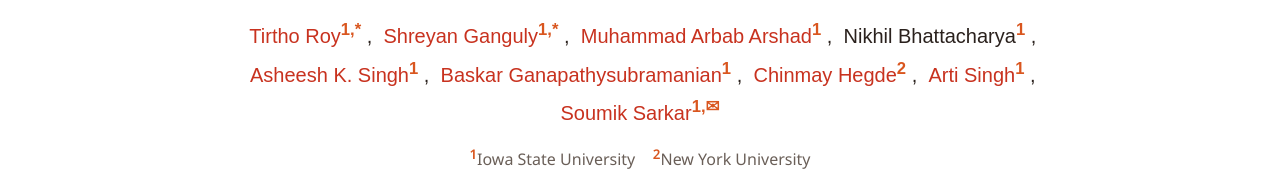
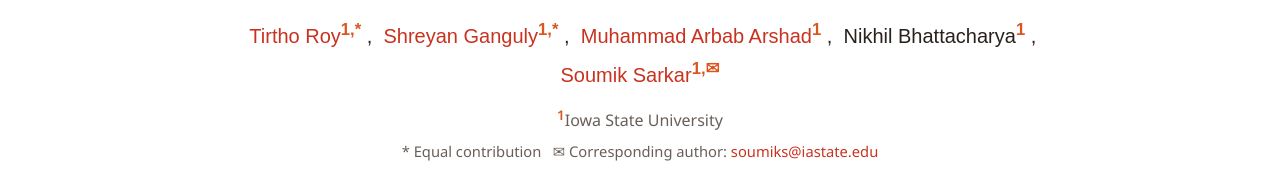
Before and after one commit to MACE-Bench/MACE-Bench.github.io, a plain HTML site: page index.html in a window 1280 px wide. Shown: the part 398-575 px from the top of the page. Drawn offline with Linux system fonts and the light colour scheme; a web font is replaced by a local one.

Commit message:
Author list: five authors, all Iowa State University
Co-Authored-By: Claude Opus 5.5 <noreply@anthropic.com>

```diff
--- a/index.html
+++ b/index.html
@@ -48,13 +48,9 @@
 <span class="author-block"><a href="https://www.linkedin.com/in/shreyan-ganguly-467882191/" target="_blank" rel="noopener">Shreyan Ganguly</a><sup>1,*</sup></span>,
 <span class="author-block"><a href="https://www.linkedin.com/in/arbab-arshad/" target="_blank" rel="noopener">Muhammad Arbab Arshad</a><sup>1</sup></span>,
 <span class="author-block">Nikhil Bhattacharya<sup>1</sup></span>,
-<span class="author-block"><a href="https://www.agron.iastate.edu/people/singh-asheesh/" target="_blank" rel="noopener">Asheesh K. Singh</a><sup>1</sup></span>,
-<span class="author-block"><a href="https://www.engineering.iastate.edu/people/profile/baskarg/" target="_blank" rel="noopener">Baskar Ganapathysubramanian</a><sup>1</sup></span>,
-<span class="author-block"><a href="https://chinmayhegde.github.io/" target="_blank" rel="noopener">Chinmay Hegde</a><sup>2</sup></span>,
-<span class="author-block"><a href="https://www.agron.iastate.edu/people/singh-arti-2/" target="_blank" rel="noopener">Arti Singh</a><sup>1</sup></span>,
 <span class="author-block"><a href="https://www.engineering.iastate.edu/people/profile/soumiks/" target="_blank" rel="noopener">Soumik Sarkar</a><sup>1,&#9993;</sup></span>
       </div></div>
-      <div class="affils"><span class="aff"><sup>1</sup>Iowa State University</span><span class="aff"><sup>2</sup>New York University</span></div>
+      <div class="affils"><span class="aff"><sup>1</sup>Iowa State University</span></div>
       <p class="corr">* Equal contribution &nbsp; &#9993; Corresponding author: <a href="mailto:soumiks@iastate.edu">soumiks@iastate.edu</a></p>
       <div class="publication-links" style="margin-top:1rem">
         <span class="link-block"><a href="#" aria-disabled="true" class="external-link button is-normal is-rounded is-dark is-soon"><span class="icon"><i class="fas fa-file-pdf"></i></span><span>Paper (soon)</span></a></span>
@@ -236,10 +232,6 @@
 <div class="member"><div class="ph"><img src="static/images/team/Shreyan.jpg" alt="Shreyan Ganguly"></div><div class="nm"><a href="https://www.linkedin.com/in/shreyan-ganguly-467882191/" target="_blank" rel="noopener">Shreyan Ganguly</a></div><div class="af">Iowa State University</div><div class="role">Equal contribution</div></div>
 <div class="member"><div class="ph"><img src="static/images/team/Arbab.jpg" alt="Muhammad Arbab Arshad"></div><div class="nm"><a href="https://www.linkedin.com/in/arbab-arshad/" target="_blank" rel="noopener">Muhammad Arbab Arshad</a></div><div class="af">Iowa State University</div></div>
 <div class="member"><div class="ph"><img src="static/images/team/Nikhil.jpg" alt="Nikhil Bhattacharya"></div><div class="nm">Nikhil Bhattacharya</div><div class="af">Iowa State University</div></div>
-<div class="member"><div class="ph"><img src="static/images/team/Asheesh.jpg" alt="Asheesh K. Singh"></div><div class="nm"><a href="https://www.agron.iastate.edu/people/singh-asheesh/" target="_blank" rel="noopener">Asheesh K. Singh</a></div><div class="af">Iowa State University</div></div>
-<div class="member"><div class="ph"><img src="static/images/team/Baskar.jpg" alt="Baskar Ganapathysubramanian"></div><div class="nm"><a href="https://www.engineering.iastate.edu/people/profile/baskarg/" target="_blank" rel="noopener">Baskar Ganapathysubramanian</a></div><div class="af">Iowa State University</div></div>
-<div class="member"><div class="ph"><img src="static/images/team/Chinmay1.jpg" alt="Chinmay Hegde"></div><div class="nm"><a href="https://chinmayhegde.github.io/" target="_blank" rel="noopener">Chinmay Hegde</a></div><div class="af">New York University</div></div>
-<div class="member"><div class="ph"><img src="static/images/team/Arti.jpg" alt="Arti Singh"></div><div class="nm"><a href="https://www.agron.iastate.edu/people/singh-arti-2/" target="_blank" rel="noopener">Arti Singh</a></div><div class="af">Iowa State University</div></div>
 <div class="member"><div class="ph"><img src="static/images/team/Soumik1.jpg" alt="Soumik Sarkar"></div><div class="nm"><a href="https://www.engineering.iastate.edu/people/profile/soumiks/" target="_blank" rel="noopener">Soumik Sarkar</a></div><div class="af">Iowa State University</div><div class="role">Corresponding author</div></div>
     </div>
   </div>
@@ -251,8 +243,7 @@
     <div class="bib-wrap"><button class="copy-btn" type="button" id="copyBib"><i class="far fa-copy"></i> Copy</button><pre><code id="bibtex">@unpublished{roy2026mace,
   title  = {Memory-Augmented Crop-Disease Evaluation of Frozen Vision-Language Models},
   author = {Roy, Tirtho and Ganguly, Shreyan and Arshad, Muhammad Arbab and Bhattacharya, Nikhil and
-            Singh, Asheesh K. and
-            Ganapathysubramanian, Baskar and Hegde, Chinmay and Singh, Arti and Sarkar, Soumik},
+            Sarkar, Soumik},
   note   = {Manuscript in preparation},
   year   = {2026}
 }</code></pre></div>
```
Also changed, not shown: 1 other file.
